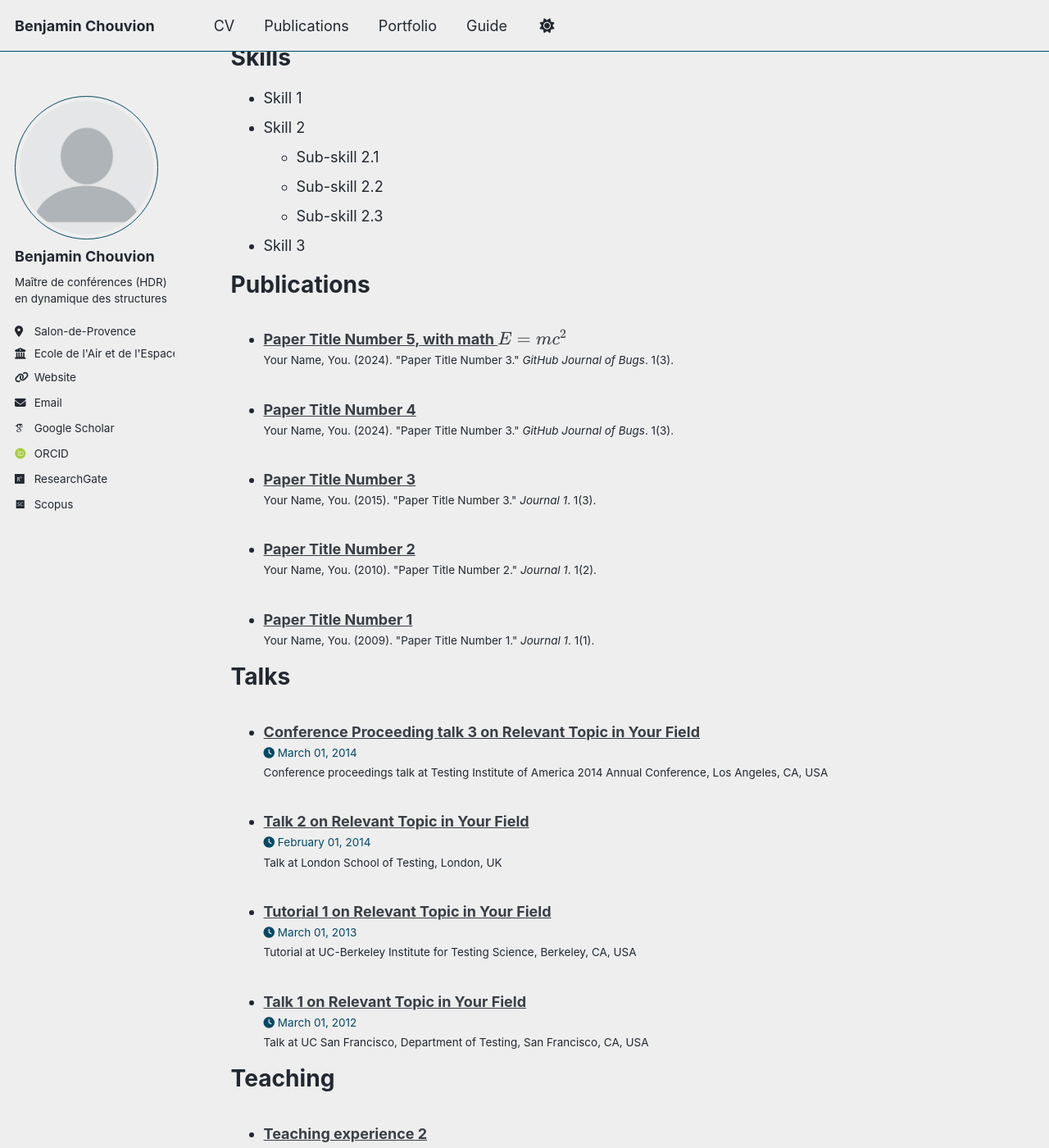
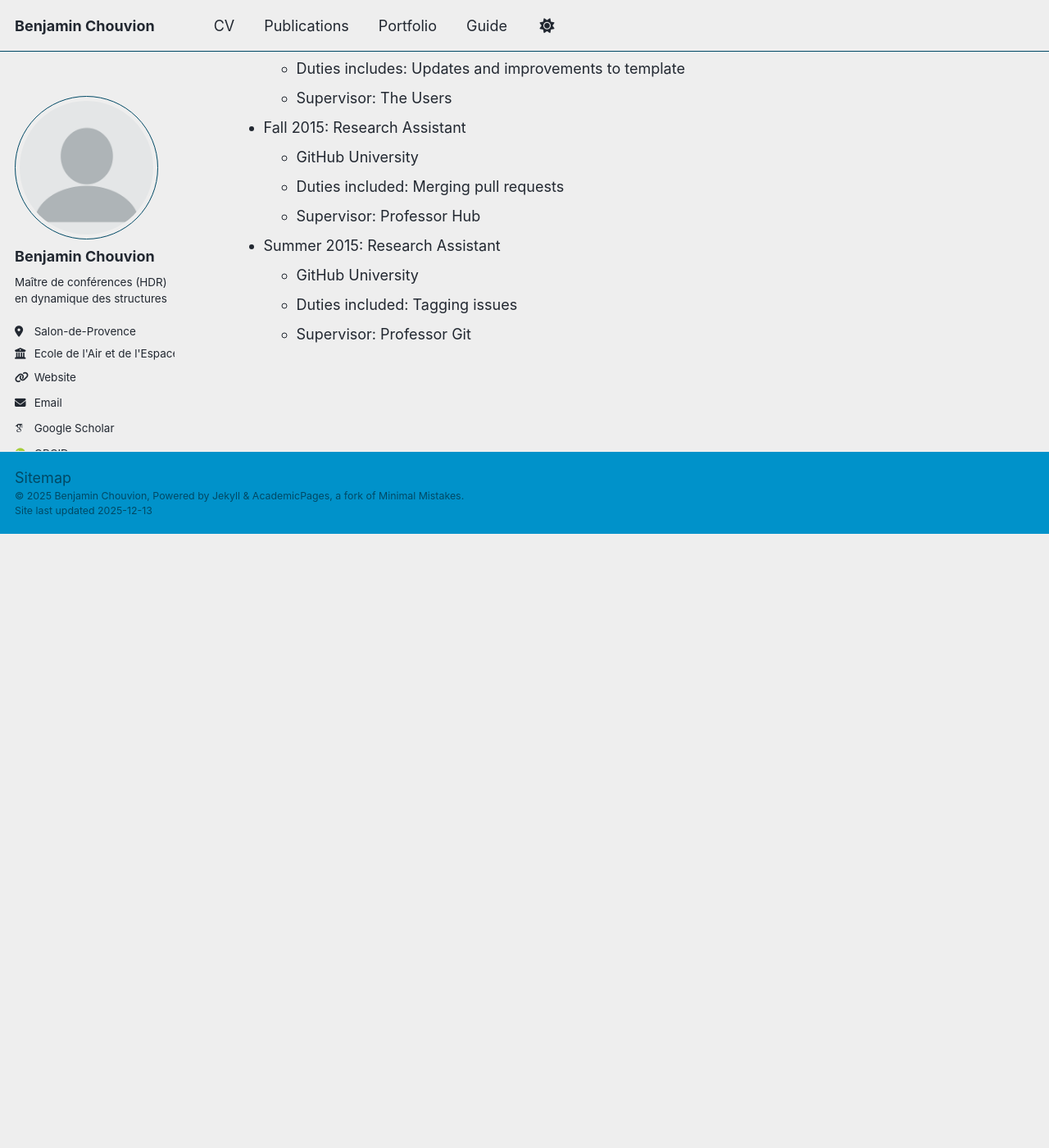
Before and after one commit to benjamin-chouvion/benjamin-chouvion.github.io, a Jekyll site: the page built from _pages/cv.md, in a window 1280 px wide and 1400 px high, scrolled down 749 px. Shown: the whole window at 82% size. Built offline with Jekyll 4.4.1, drawn with Linux system fonts in a browser that asks for light colours; some web fonts are replaced; a script bundle is joined from its source files by our own code; library files that are not in the unit come from our copies; some of the changed text lies outside the part shown.

```diff
--- a/_pages/cv.md
+++ b/_pages/cv.md
@@ -31,34 +44,3 @@ Work experience
   * GitHub University
   * Duties included: Tagging issues
   * Supervisor: Professor Git
-
-Skills
-======
-* Skill 1
-* Skill 2
-  * Sub-skill 2.1
-  * Sub-skill 2.2
-  * Sub-skill 2.3
-* Skill 3
-
-Publications
-======
-  <ul>{% for post in site.publications reversed %}
-    {% include archive-single-cv.html %}
-  {% endfor %}</ul>
-
-Talks
-======
-  <ul>{% for post in site.talks reversed %}
-    {% include archive-single-talk-cv.html  %}
-  {% endfor %}</ul>
-
-Teaching
-======
-  <ul>{% for post in site.teaching reversed %}
-    {% include archive-single-cv.html %}
-  {% endfor %}</ul>
-
-Service and leadership
-======
-* Currently signed in to 43 different slack teams
```
Also changed, not shown: other parts of _pages/cv.md (+13 -0 lines).
